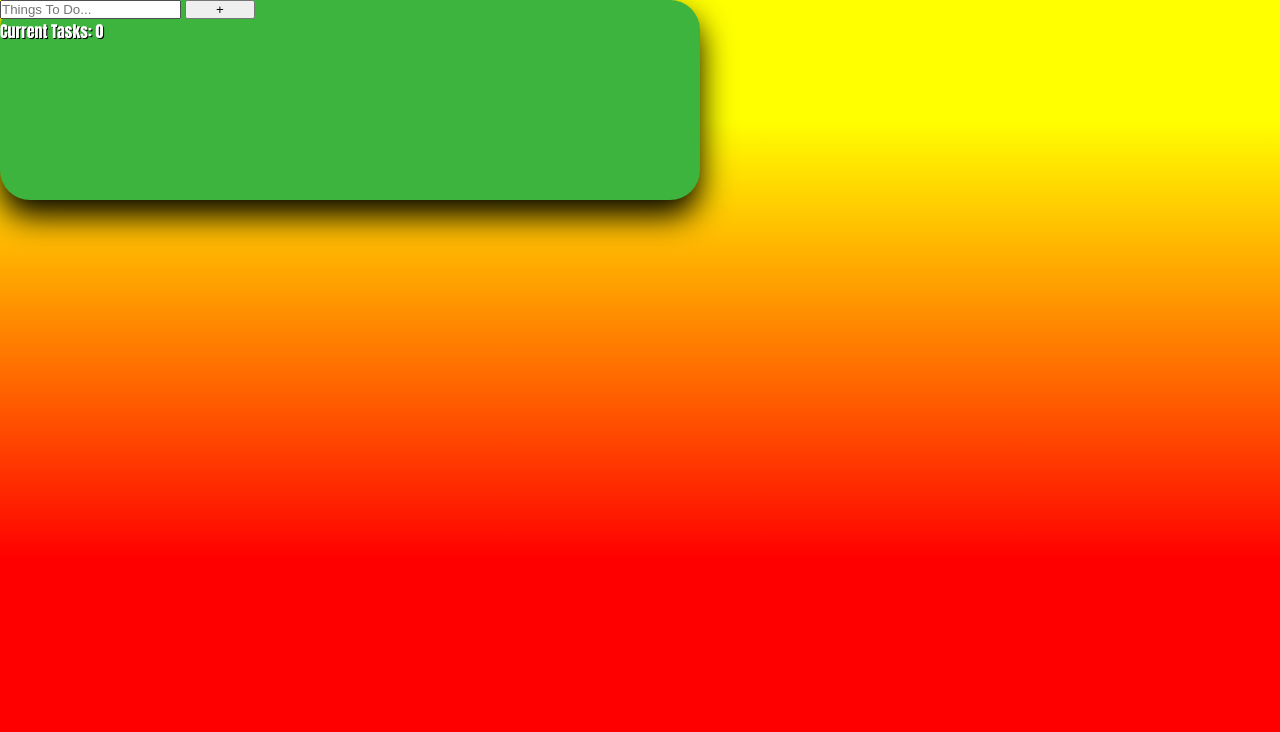
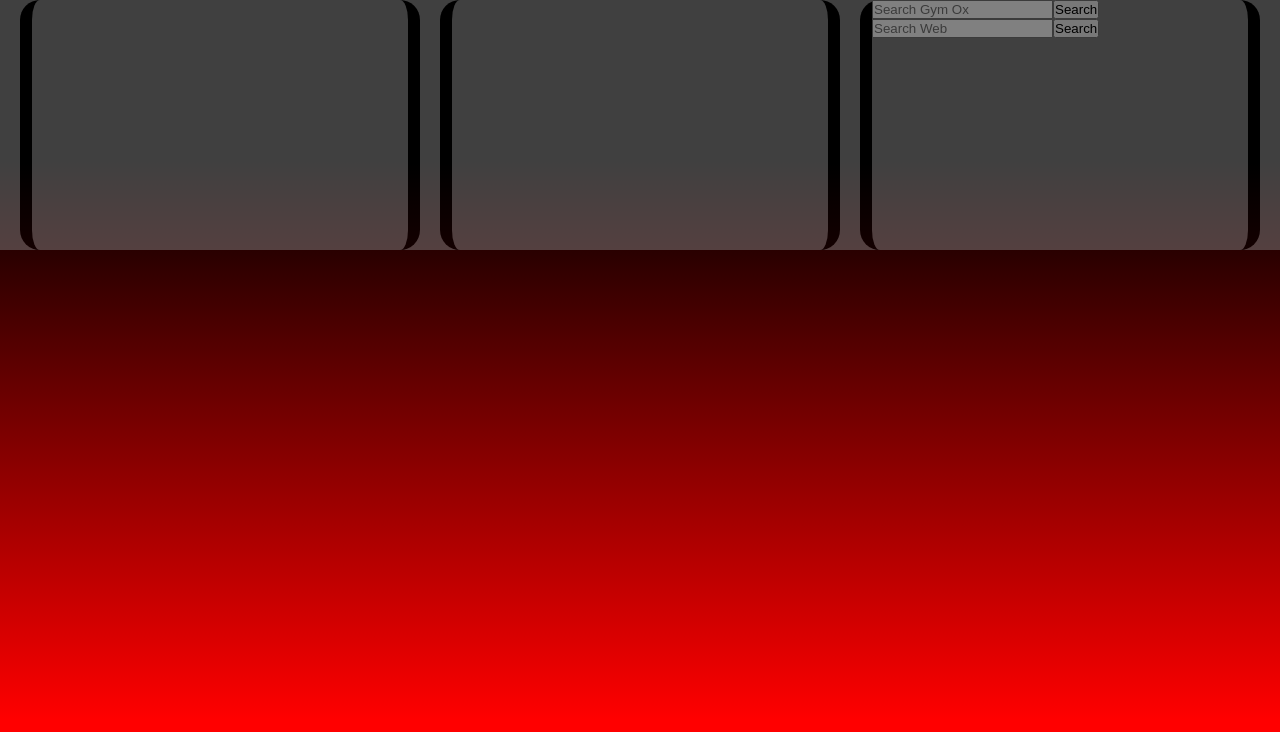
Before and after one commit to joshjones49/Iron-Therapy, a website: page public/index.html in a window 1280 px wide. Drawn offline with nearby package versions, Linux system fonts and the light colour scheme.

Commit message:
updated css

```diff
--- a/public/index.html
+++ b/public/index.html
@@ -6,17 +6,18 @@
     <meta charset="UTF-8">
     <meta name="viewport" content="width=device-width, initial-scale=1.0">
     <title>Document</title>
+    <style>
+        @import url('https://fonts.googleapis.com/css2?family=Teko:wght@600&display=swap');
+    </style>
 </head>
 <body>
-    <div id="topContainer">
-        <input type="text" placeholder="Things To Do..."
-    </div>
-    <button id="addBtn">+</button>
-    <div id="bottomContainer">
-        <p id="currentTasks">
-            Current Tasks:
-            <span id="value">0</span>
-        </p>
+    <div id="topDiv">
+        <div id="logoDiv" class="homeDiv"></div>
+        <div id="centerDiv" class="homeDiv"></div>
+        <div id="searchDiv" class="homeDiv">
+            <input type="search" placeholder="Search Gym Ox" class="searchSite"><button class="searchSite">Search</button>
+            <input type="search" placeholder="Search Web" class="searchWeb"><button class searchWeb>Search</button>
+        </div>
     </div>
     <script src="main.mjs"></script>
 </body>
--- a/public/main.css
+++ b/public/main.css
@@ -1,28 +1,27 @@
 * {
-padding: 0;
-margin: 0;
-box-sizing: border-box;
+    padding: 0;
+    margin: 0;
+    box-sizing: border-box;
 }
 
 body {
-height: 100vh;
-background: linear-gradient(yellow 15%, red 70%);
+    height: 100vh;
+    background: linear-gradient(black 20%, red 90%);
 }
 
-#topContainer {
-height: 200px;
-width: 700px;
-background: rgb(61, 180, 61);
-box-shadow: 0 1em 2em black;
-border-radius: 30px;
+#topDiv {
+    display: flex;
+    height: 250px;
+    width: 100vw;
+    background: gray;
+    opacity: .5;
+    justify-content: space-evenly;
 }
 
-#addBtn {
-width: 70px;
+.homeDiv {
+    height: auto;
+    width: 400px;
+    border-left: 12px solid black;
+    border-right: 12px solid black;
+    border-radius: 20px;
 }
-
-#currentTasks {
-color: white;
-text-shadow: 1px 1px 0px black;
-font-family: Impact, Haettenschweiler, 'Arial Narrow Bold', sans-serif;
-}
--- a/public/main.mjs
+++ b/public/main.mjs
@@ -0,0 +1,2 @@
+const $body = $('#body');
+const
--- a/server.mjs
+++ b/server.mjs
@@ -20,9 +20,9 @@ app.use(express.static('public'));
 app.use(express.json());
 //ROUTES=============================
 //get all
-app.get('/api/database', async (req, res) => {
+app.get('/api/gymox', async (req, res) => {
     try {
-        const {rows} = await pool.query('SELECT * FROM _______ ORDER BY id ASC;');
+        const {rows} = await pool.query('SELECT * FROM exercises ORDER BY id ASC;');
         res.status(200).send(rows)
     } catch (error) {
         res.status(500).send('Server Error');
```
Also changed, not shown: functions.mjs (deleted), public/functions.mjs (added), 1 other file.
